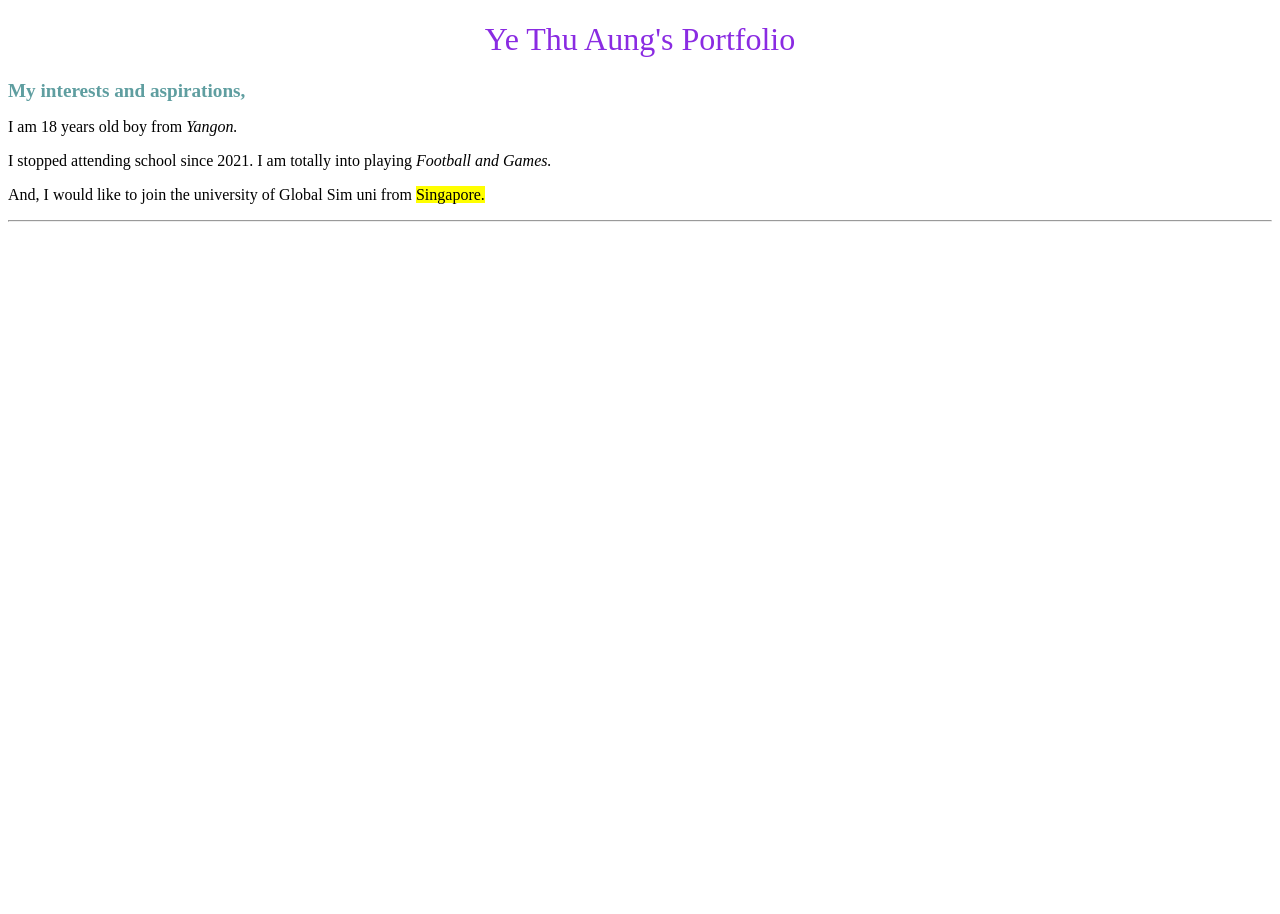
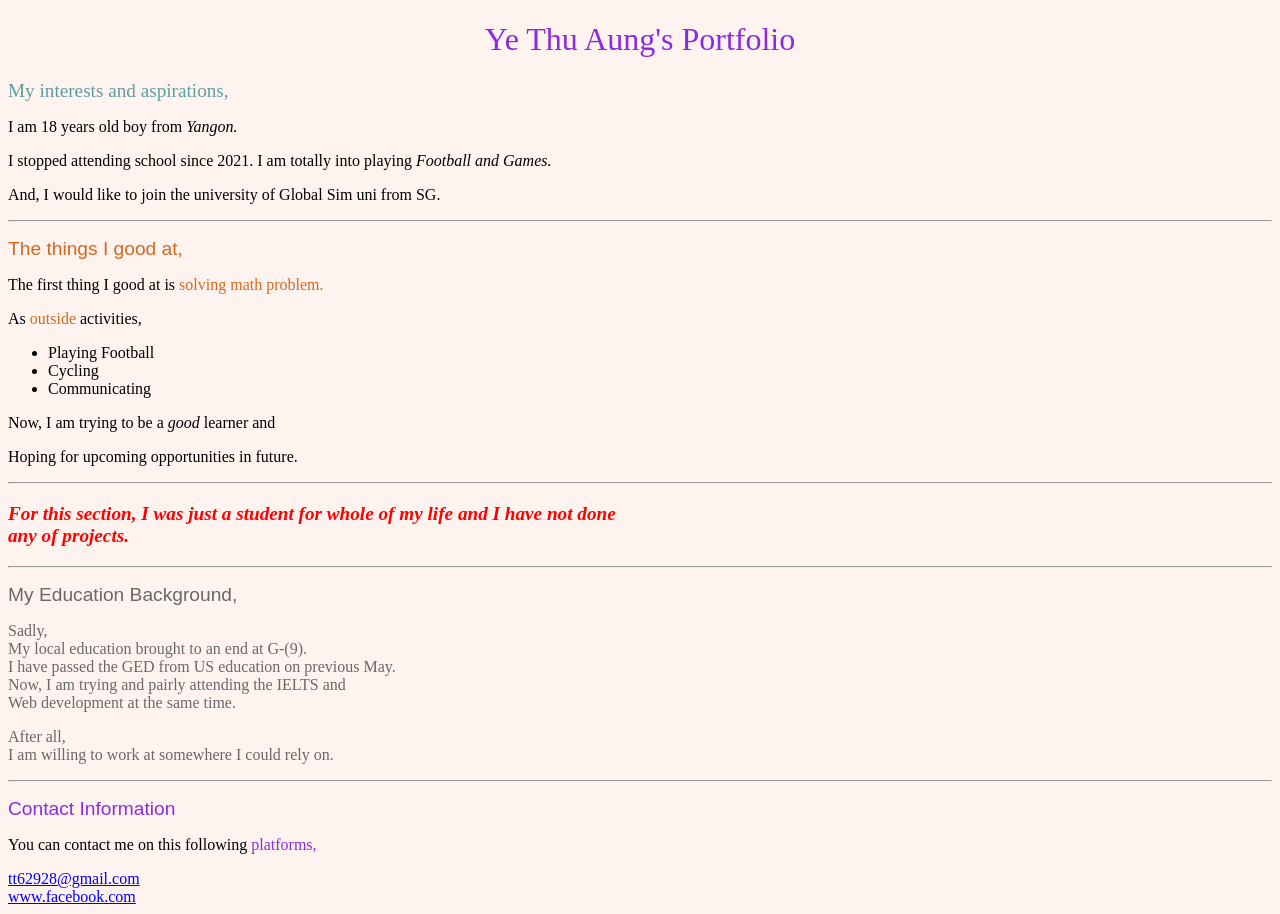
Before and after one commit to adorosis/simbo, a plain HTML site: page Assignment Week 1/portfolio.html in a window 1280 px wide. Before the commit the page ends 800 px from the top, so only its background shows below. Drawn offline with Linux system fonts and the light colour scheme.

Commit message:
third-commit

```diff
--- a/Assignment Week 1/portfolio.html
+++ b/Assignment Week 1/portfolio.html
@@ -12,12 +12,28 @@
     font-style:inherit;
 }
 .h2 {
+   font-weight: 100;
     font-size: larger;
-    font-weight: 280px;
     color: cadetblue;
 }
+.h22 {
+    font-family: Arial, Helvetica, sans-serif;
+    color: chocolate;
+    font-weight: 100;
+    font-size: larger;
+}
+.h3 { color: red;
+    font-size: larger;
+    font-style: oblique;
+}
+#meb {
+    color: dimgray;
+    font-size: larger;
+    font-family:Arial, Helvetica, sans-serif;
+    font-weight: 300;
+}
 </style>
-<body>
+<body style="background-color: #FFF3F0;">
 <h1 class="h1"
  align="center">
     Ye Thu Aung's Portfolio
@@ -32,12 +48,72 @@ I am 18 years old boy from <i>Yangon.</i>
     I am totally into playing <em>Football and Games.</em>
 <div>
     And, I would like to
-    join the university of Global Sim uni from
-    <mark>Singapore.</mark>
+    join the university of Global Sim uni from SG.
 </div>
 </p>
 <hr>
-<h2>
+<h2 class="h22">
+The things I good at,
 </h2>
+<p>
+    The first thing I good at is
+<span style="color: chocolate;"> solving math problem.</span>
+</p>
+<p>
+    As <span style="color: chocolate;"> outside </span>activities,
+</p>
+<ul>
+    <li>Playing Football</li>
+    <li>Cycling</li>
+    <li>Communicating</li>
+</ul>
+<p>
+    Now, I am trying to be a <em>good</em> learner and
+    <div>
+        Hoping for upcoming opportunities in future.
+    </div>
+</p>
+<hr>
+<h3 class="h3">
+    For this section, I was just a student for whole of my life
+    and I have not done
+    <br>any of projects.</br>
+</h3>
+<hr>
+<h2 id="meb">
+    My Education Background,
+</h2>
+<p style="color:dimgray;">
+    Sadly,
+    <br>My local education brought to an end at G-(9).
+    <br>I have passed the GED from US education on previous May.
+    <br>Now, I am trying and pairly attending the IELTS and
+    <br>Web development at the same time.
+    <div style="color: dimgray;">
+    After all,</div>
+    <span style="color: dimgray;">
+         I am willing to work at somewhere
+         I could rely on.</span>
+</p>
+<hr>
+<h2 style="color: blueviolet;
+ font-family: Arial, Helvetica, sans-serif;
+    font-weight: 100;
+    font-size: larger;">
+    Contact Information
+</h2>
+<p>
+You can contact me on this following <span
+style="color: blueviolet;">
+platforms,</span>
+</p>
+<div>
+    <a href="https://mail.google.com/mail/u/0/#inbox" target="_blank">
+        tt62928@gmail.com
+    </a>
+</div>
+<div> <a href="https://www.facebook.com/notyour.YT/" target="_blank">
+    www.facebook.com</a>
+</div>
 </body>
 </html>
```
